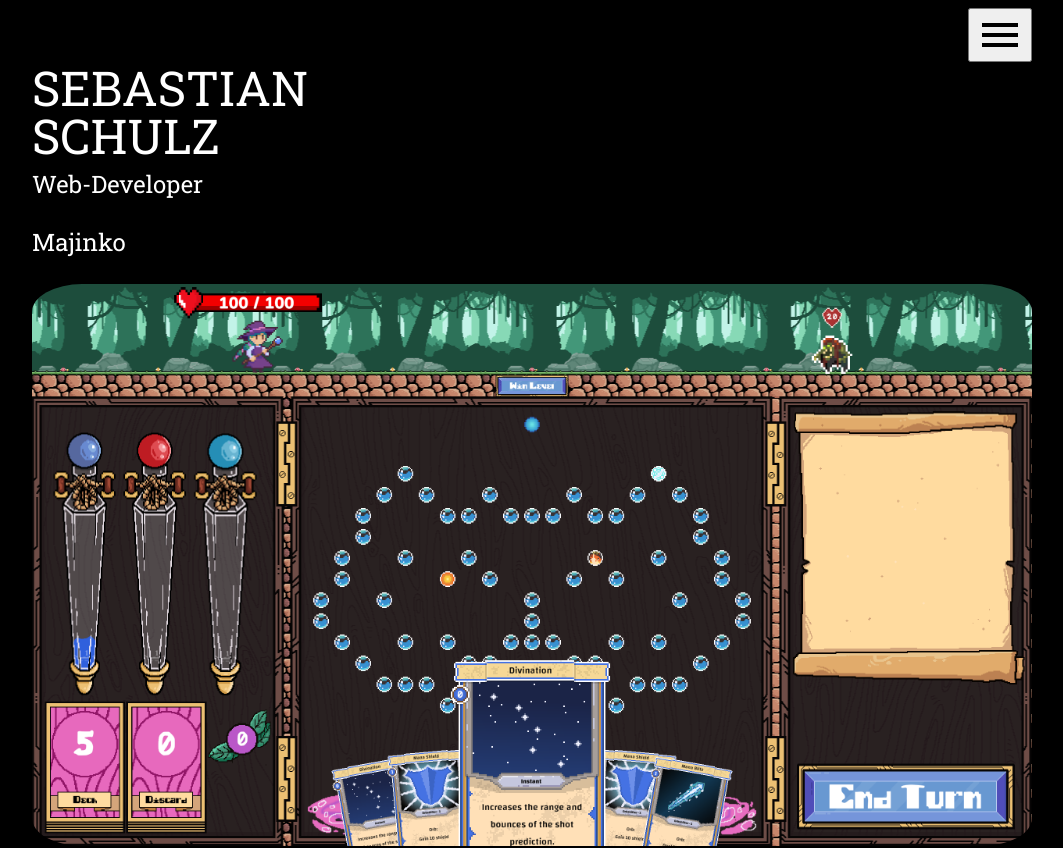
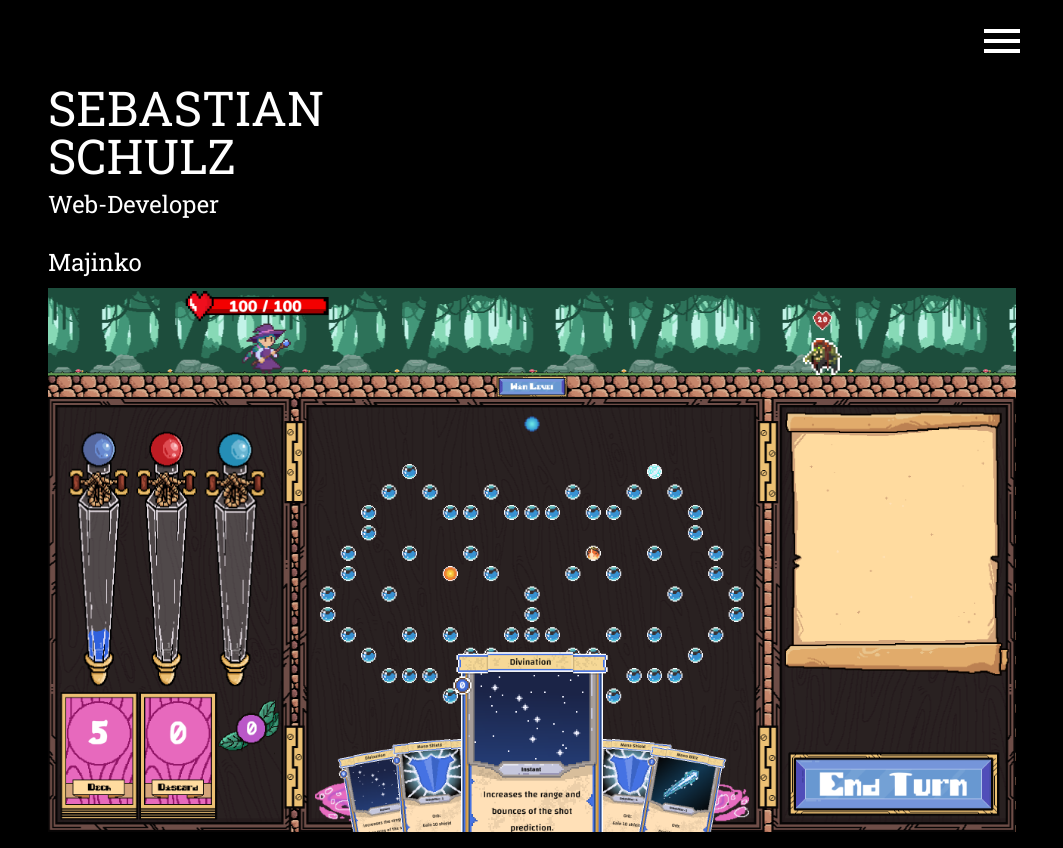
Before and after one commit to EndocrineMSc/portfolio-website, a React (Vite) app: page /work in a window 1280 px wide. Shown: the top 848 px of the page, without its empty margins (108-1171 px from the left). Built offline with nearby package versions, Linux system fonts and the light colour scheme.

Commit message:
feat: Add css and animation polish

```diff
--- a/src/components/toggleSwitch/ToggleSwitch.css
+++ b/src/components/toggleSwitch/ToggleSwitch.css
@@ -6,7 +6,7 @@
   justify-content: flex-start;
   align-items: center;
   border-radius: 50px;
-  padding: 10px;
+  border: none;
   cursor: pointer;
 }
 
@@ -22,7 +22,7 @@
 }
 
 .switch-container > img {
-  height: 2.5rem;
+  height: 3rem;
   padding: 0;
   margin: 0;
   border: gray solid 1px;
--- a/src/components/topBar/TopBar.css
+++ b/src/components/topBar/TopBar.css
@@ -3,8 +3,13 @@
   justify-content: end;
   align-items: center;
   width: 100%;
+  margin-top: 1rem;
 }
 
 .menu-button {
+  background-color: inherit;
+  color: white;
+  box-shadow: none;
+  border: none;
   cursor: pointer;
 }
--- a/src/components/workEntry/WorkEntry.css
+++ b/src/components/workEntry/WorkEntry.css
@@ -1,4 +1,4 @@
-img {
+.workentry > img {
   margin-top: 1rem;
   border-radius: 5%;
 }
--- a/src/components/workEntry/WorkEntry.tsx
+++ b/src/components/workEntry/WorkEntry.tsx
@@ -1,4 +1,5 @@
 import './WorkEntry.css';
+import { motion, Variants } from 'framer-motion';
 
 interface EntryProps {
   image: string;
@@ -7,6 +8,20 @@ interface EntryProps {
   link: string;
   linkText: string;
 }
+
+const imageVariants: Variants = {
+  offscreen: {
+    y: 300,
+  },
+  onscreen: {
+    y: 0,
+    transition: {
+      type: 'spring',
+      bounce: 0.2,
+      duration: 1,
+    },
+  },
+};
 
 const WorkEntry = ({
   image,
@@ -18,9 +33,15 @@ const WorkEntry = ({
   return (
     <div className="workentry">
       <h3>{title}</h3>
-      <div className="image-wrap">
+      <motion.div
+        className="image-wrap"
+        initial="offscreen"
+        whileInView="onscreen"
+        viewport={{ once: true, amount: 0.8 }}
+        variants={imageVariants}
+      >
         <img src={image} alt={title} />
-      </div>
+      </motion.div>
       <div className="description">{description}</div>
       <a href={link}>{linkText}</a>
     </div>
--- a/src/pages/work/Work.css
+++ b/src/pages/work/Work.css
@@ -1,6 +1,5 @@
 #root {
   max-width: 1280px;
-  padding: 0.5rem;
   text-align: left;
   font-family: 'Roboto Slab', serif;
 }
@@ -10,6 +9,7 @@
   flex-direction: column;
   height: 100%;
   width: 100%;
+  padding: 1rem;
 }
 
 .headers {
```
Also changed, not shown: 1 other file (tests, documents, lock files or other folders).
